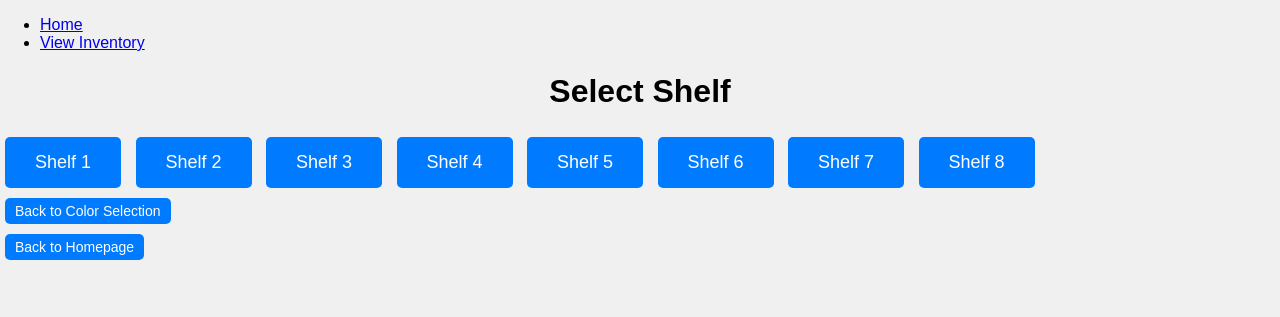
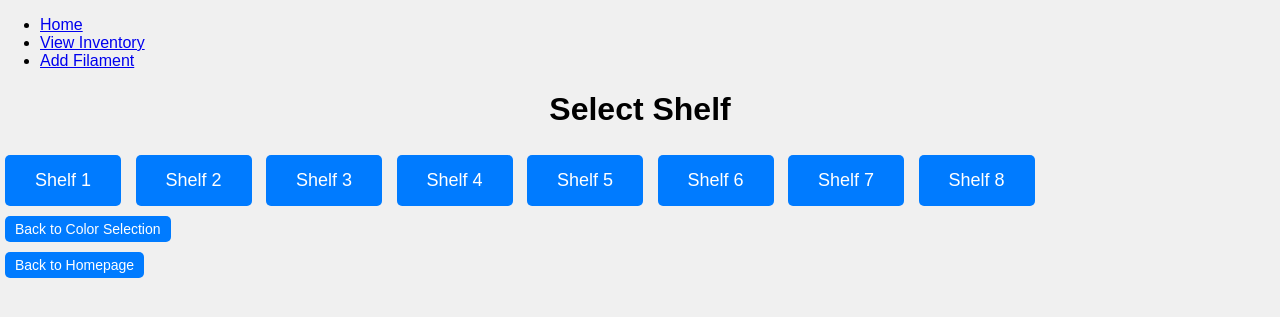
Before and after one commit to kosielemmer/filamento, a Flask app: page /select_location/1/1/1 in a window 1280 px wide. Shown: the top 317 px of the page. Run offline with Flask 3, Linux system fonts and the light colour scheme; some libraries are stand-ins or nearby versions.

Commit message:
feat: Add new navigation item for adding filament

```diff
--- a/templates/base.html
+++ b/templates/base.html
@@ -11,6 +11,7 @@
         <ul>
             <li><a href="{{ url_for('index') }}">Home</a></li>
             <li><a href="{{ url_for('view_inventory') }}">View Inventory</a></li>
+            <li><a href="{{ url_for('select_manufacturer') }}">Add Filament</a></li>
         </ul>
     </nav>
     <main>
```
